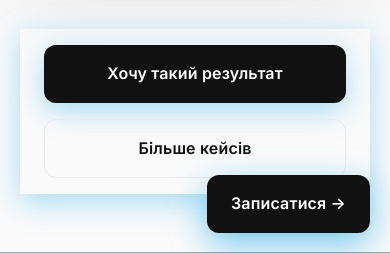
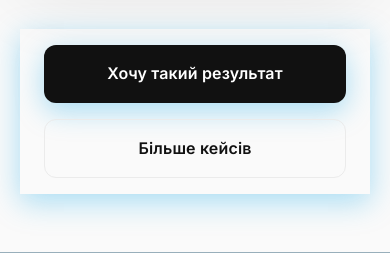
Before and after one commit to StepaniukMarko/smiledent, a plain HTML site: page index.html in a window 390 px wide. Shown: the part 591-844 px from the top of the page. Drawn offline with Linux system fonts and the light colour scheme.

Commit message:
fix: sticky/floating CTA overlap on mobile — remove duplicate float button, body bottom padding, safe-area inset, hide sticky bar at contact form, fix z-index hierarchy

```diff
--- a/index.html
+++ b/index.html
@@ -582,11 +582,34 @@ document.querySelectorAll('[data-ba]').forEach(function(slider){
     bar.className='sticky-cta';
     bar.innerHTML='<span class="sticky-cta__text">🦷 Безкоштовна консультація сьогодні</span><a href="#contact" class="sticky-cta__btn" onclick="this.closest(\'.sticky-cta\').style.display=\'none\'">Записатися</a><button class="sticky-cta__close" aria-label="Закрити">✕</button>';
     document.body.appendChild(bar);
-    bar.querySelector('.sticky-cta__close').onclick=function(){bar.style.display='none';};
+
+    var dismissed=false;
+    bar.querySelector('.sticky-cta__close').onclick=function(){dismissed=true;bar.style.display='none';};
+
+    // Show bar after hero scrolled past
+    var pastHero=false;
     var heroObs=new IntersectionObserver(function(entries){
-        bar.classList.toggle('sticky-cta--visible',!entries[0].isIntersecting);
+        pastHero=!entries[0].isIntersecting;
+        update();
     },{threshold:0});
     heroObs.observe(hero);
+
+    // Hide bar when contact section is in view (so it never covers the form)
+    var atContact=false;
+    var contact=document.getElementById('contact');
+    if(contact){
+        var contactObs=new IntersectionObserver(function(entries){
+            atContact=entries[0].isIntersecting;
+            update();
+        },{threshold:0.15});
+        contactObs.observe(contact);
+    }
+
+    function update(){
+        if(dismissed)return;
+        var show = pastHero && !atContact;
+        bar.classList.toggle('sticky-cta--visible', show);
+    }
 })();
 </script>
 
--- a/static/style.css
+++ b/static/style.css
@@ -779,3 +779,31 @@ p { color: var(--text-secondary); font-size: 0.95rem; }
     .trust__stats { grid-template-columns: 1fr !important; }
 }
 /* ===== END MOBILE SAFETY LAYER ===== */
+
+
+/* ===== STICKY / FLOATING CTA OVERLAP FIX ===== */
+@media(max-width:768px){
+    /* Reserve space so nothing is hidden under the sticky bar */
+    body { padding-bottom: 88px; }
+    body { padding-bottom: calc(88px + env(safe-area-inset-bottom, 0px)); }
+
+    /* Remove the duplicate round floating button — sticky bar covers this role */
+    .float-cta { display: none !important; }
+
+    /* Sticky bar: safe-area + z-index above content but BELOW header(100)/menu */
+    .sticky-cta {
+        z-index: 90 !important;
+        padding-bottom: calc(14px + env(safe-area-inset-bottom, 0px)) !important;
+    }
+    /* Mobile menu must sit above the sticky bar when open */
+    .mobile-menu { z-index: 300 !important; }
+    .header { z-index: 310 !important; }
+
+    /* Last section (contact) must clear the bar fully */
+    #contact { padding-bottom: 3rem; }
+    .footer, footer { padding-bottom: calc(2rem + 88px); }
+}
+
+/* When contact form is in view, hide sticky bar so it never covers the form/submit */
+.sticky-cta--hidden { transform: translateY(120%) !important; }
+/* ===== END STICKY / FLOATING CTA OVERLAP FIX ===== */
```
